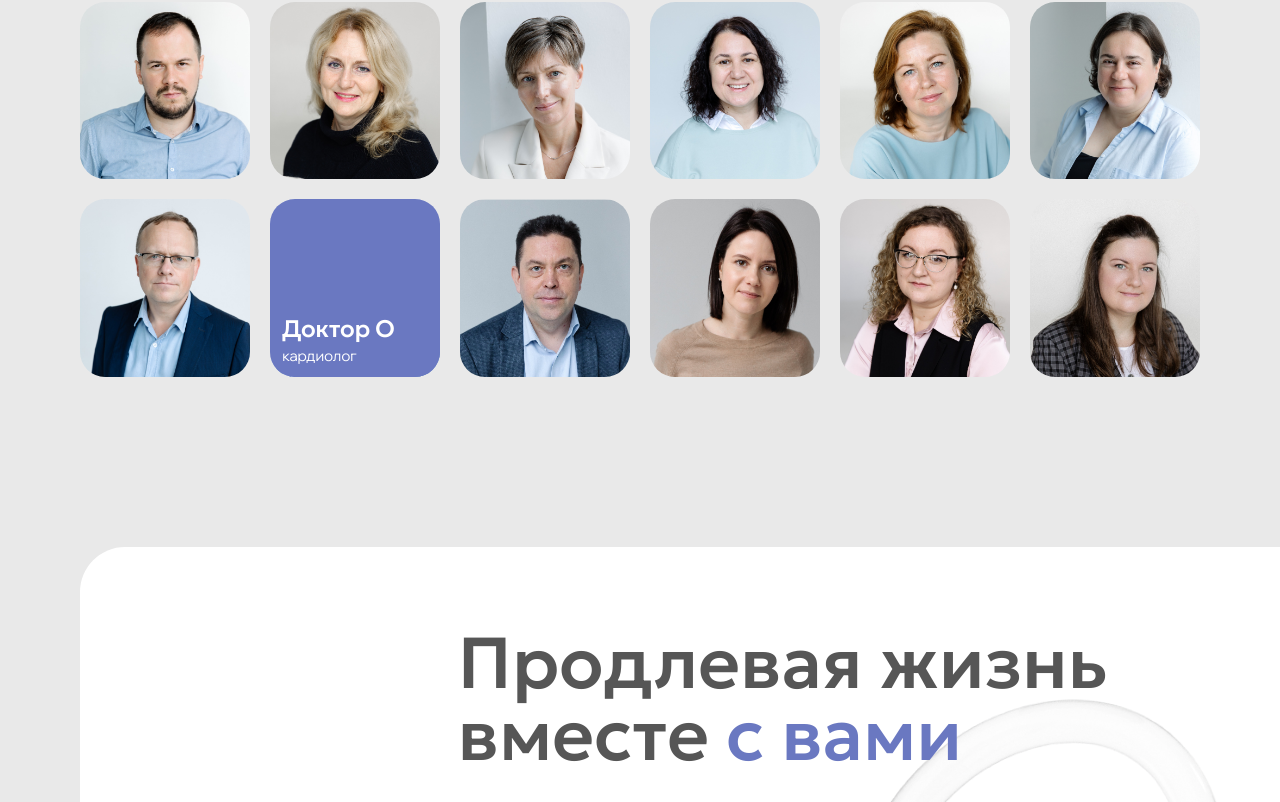
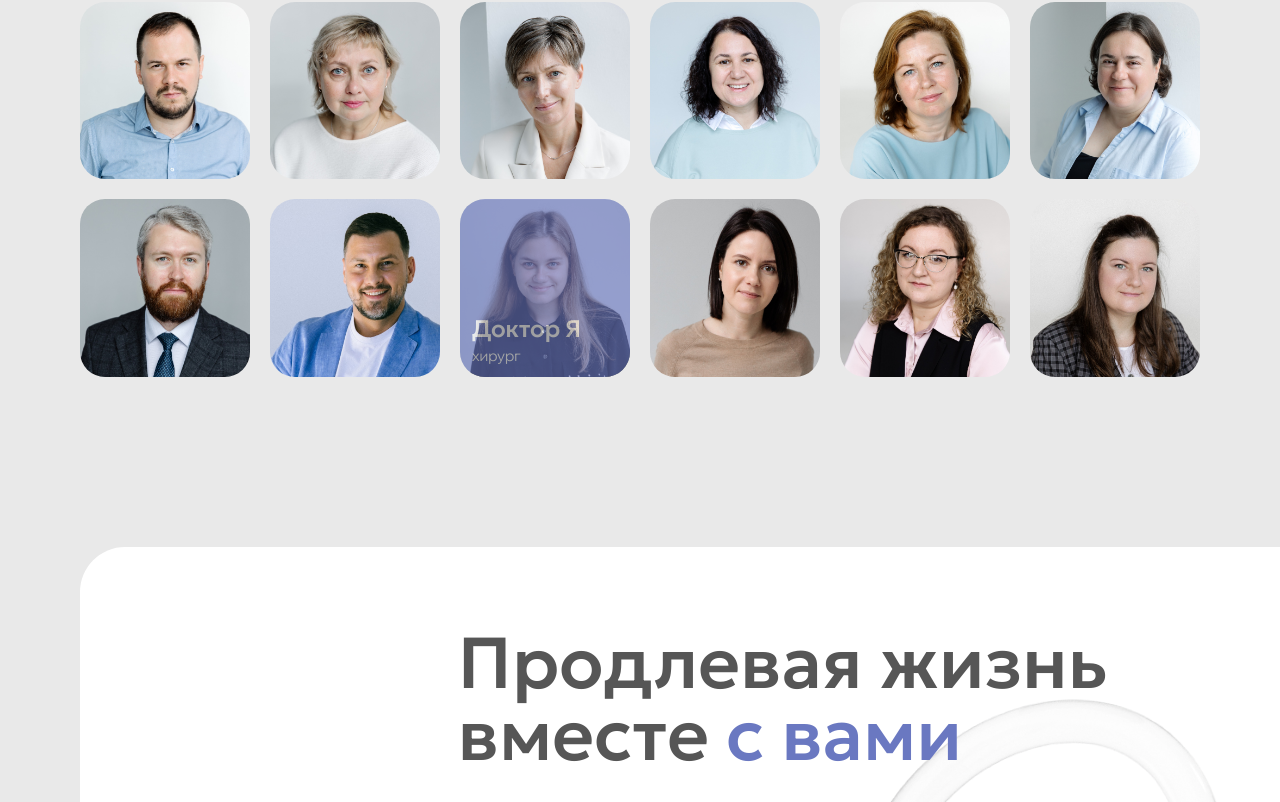
Before and after one commit to WhiteWat3r/Transbiotech, a React (Vite) app: page / in a window 1280 px wide. Shown: the part 4524-5326 px from the top of the page. Built offline with nearby package versions, Linux system fonts and the light colour scheme.

Commit message:
делей анмаици команда

```diff
--- a/src/components/TeamSwiper.tsx
+++ b/src/components/TeamSwiper.tsx
@@ -29,7 +29,7 @@ import person28 from "../assets/doctors/28.png";
 import person29 from "../assets/doctors/29.png";
 import person30 from "../assets/doctors/30.png";
 import useIsMobile from "../hooks/usIsMobile";
-import { useEffect, useRef, useState } from "react";
+import { memo, useEffect, useRef, useState } from "react";
 
 const preloadImages = (imageSources: string[]) => {
   imageSources.forEach((src) => {
@@ -99,21 +99,25 @@ export const TeamSwiper = () => {
   }, []);
 
   useEffect(() => {
-    const remainingDoctors = persons.filter(
-      (doctor) => !visibleDoctors.some((v) => v.id === doctor.id),
-    );
-    const newDoctor =
-      remainingDoctors[Math.floor(Math.random() * remainingDoctors.length)];
 
-    // setTimeout(() => {
-    //   setDoctorInfo(newDoctor);
-    // }, 700); // на милисекунду видно инфу по старому врачу
 
     const changeDoctor = () => {
       if (activeIndex !== null) {
         // setIsBlockVisible(false);
 
         setTimeout(() => {
+
+
+          const remainingDoctors = persons.filter(
+            (doctor) => !visibleDoctors.some((v) => v.id === doctor.id),
+          );
+          const newDoctor =
+            remainingDoctors[Math.floor(Math.random() * remainingDoctors.length)];
+
+          setTimeout(() => {
+            setDoctorInfo(newDoctor);
+          }, 500); // на милисекунду видно инфу по старому врачу
+
           const updatedDoctors = [...visibleDoctors];
           updatedDoctors[activeIndex] = newDoctor;
           setVisibleDoctors(updatedDoctors);
@@ -128,7 +132,7 @@ export const TeamSwiper = () => {
           setActiveIndex(nextIndex);
 
           // setIsBlockVisible(true);
-        }, 500);
+        }, 800);
       } else {
         setActiveIndex(Math.floor(Math.random() * visibleDoctors.length));
         // setIsBlockVisible(true);
@@ -145,27 +149,12 @@ export const TeamSwiper = () => {
       {visibleDoctors.map((person, index) => (
         <div key={index} className="flex justify-center">
           <div className="relative h-full w-full cursor-pointer overflow-hidden rounded-[25px]">
-            {/* <div
-              className={`absolute inset-0 flex h-full flex-col gap-[6px] rounded-[20px] bg-indigo p-3 text-white transition-opacity duration-700 ease-in-out ${
-                activeIndex === index ? "opacity-100" : "opacity-0"
-              }`}
-            >
-              {doctorInfo && (
-                <>
-                  <p className="geologica-text mt-auto text-[24px] font-medium leading-[24px] tracking-tighter">
-                    {doctorInfo.name}
-                  </p>
-                  <p className="text-[15px] font-normal lowercase leading-[18px] tracking-tighter">
-                    {doctorInfo.specialization}
-                  </p>
-                </>
-              )}
-            </div> */}
 
             <DoctorInfo
               activeIndex={activeIndex}
               index={index}
-              doctorInfo={person}
+              // doctorInfo={doctorInfo}
+              person={doctorInfo}
             />
 
             <img
@@ -180,33 +169,38 @@ export const TeamSwiper = () => {
   );
 };
 
-const DoctorInfo = ({
+const DoctorInfo = memo(({
   activeIndex,
-  doctorInfo,
+  // doctorInfo,
   index,
+  person
 }: {
   activeIndex: number | null;
-  doctorInfo: IPerson | undefined;
+  // doctorInfo: IPerson | undefined;
   index: number;
+  person: IPerson | undefined;
+
 }) => {
+  // console.log('person + doctorInfo', person, doctorInfo);
+
   return (
     <div
       className={`absolute inset-0 flex h-full flex-col gap-[6px] rounded-[20px] bg-indigo p-3 text-white transition-opacity ease-in-out ${
         activeIndex === index
-          ? "opacity-100 duration-700"
-          : "opacity-0 duration-700"
+      ? "opacity-100 duration-[700ms] delay-[400ms]"
+      : "opacity-0 duration-[700ms] delay-[0ms]"
       }`}
     >
-      {doctorInfo && (
+      {person && (
         <>
           <p className="geologica-text mt-auto text-[24px] font-medium leading-[24px] tracking-tighter">
-            {doctorInfo.name}
+            {person.name}
           </p>
           <p className="text-[15px] font-normal lowercase leading-[18px] tracking-tighter">
-            {doctorInfo.specialization}
+            {person.specialization}
           </p>
         </>
       )}
     </div>
   );
-};
+})
```
